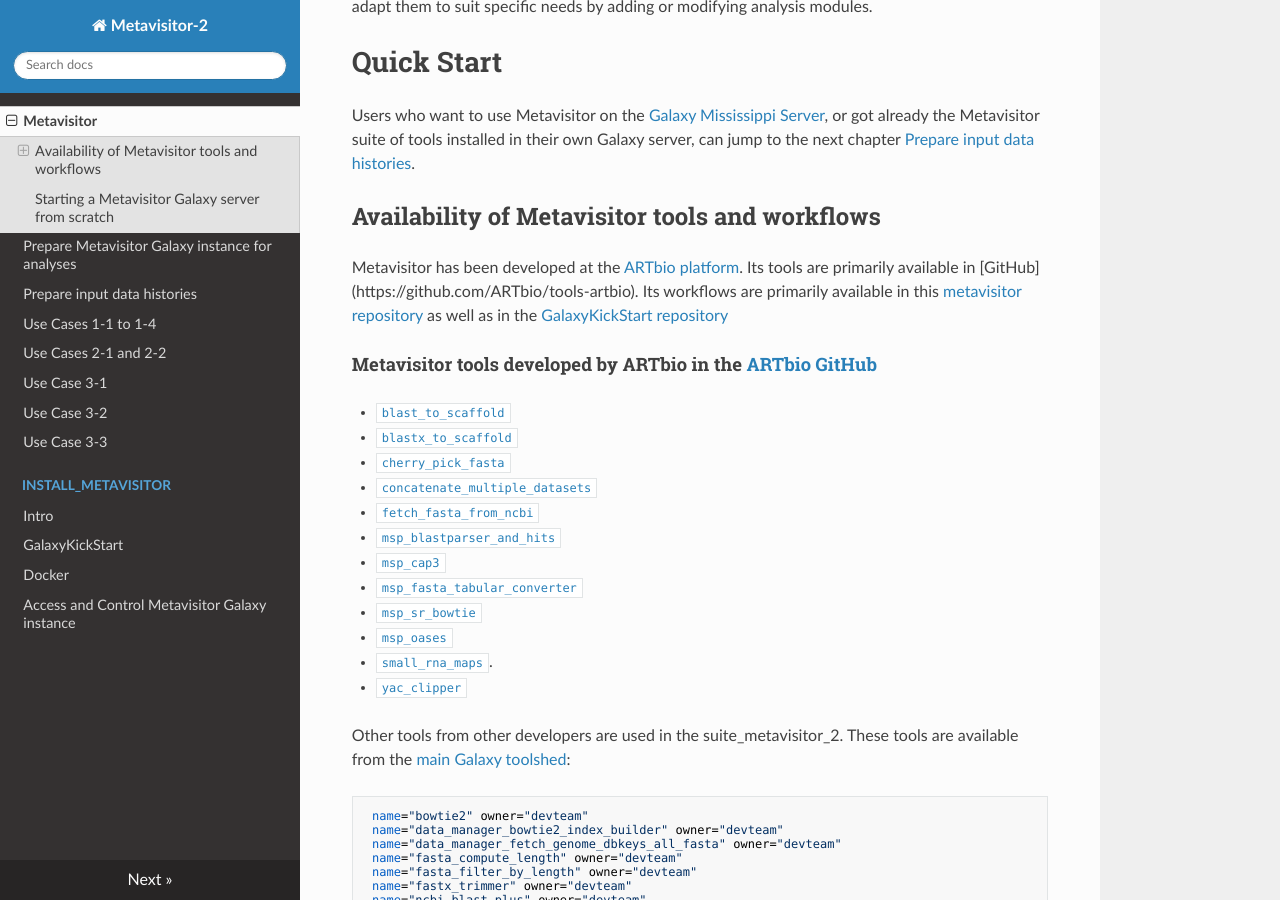
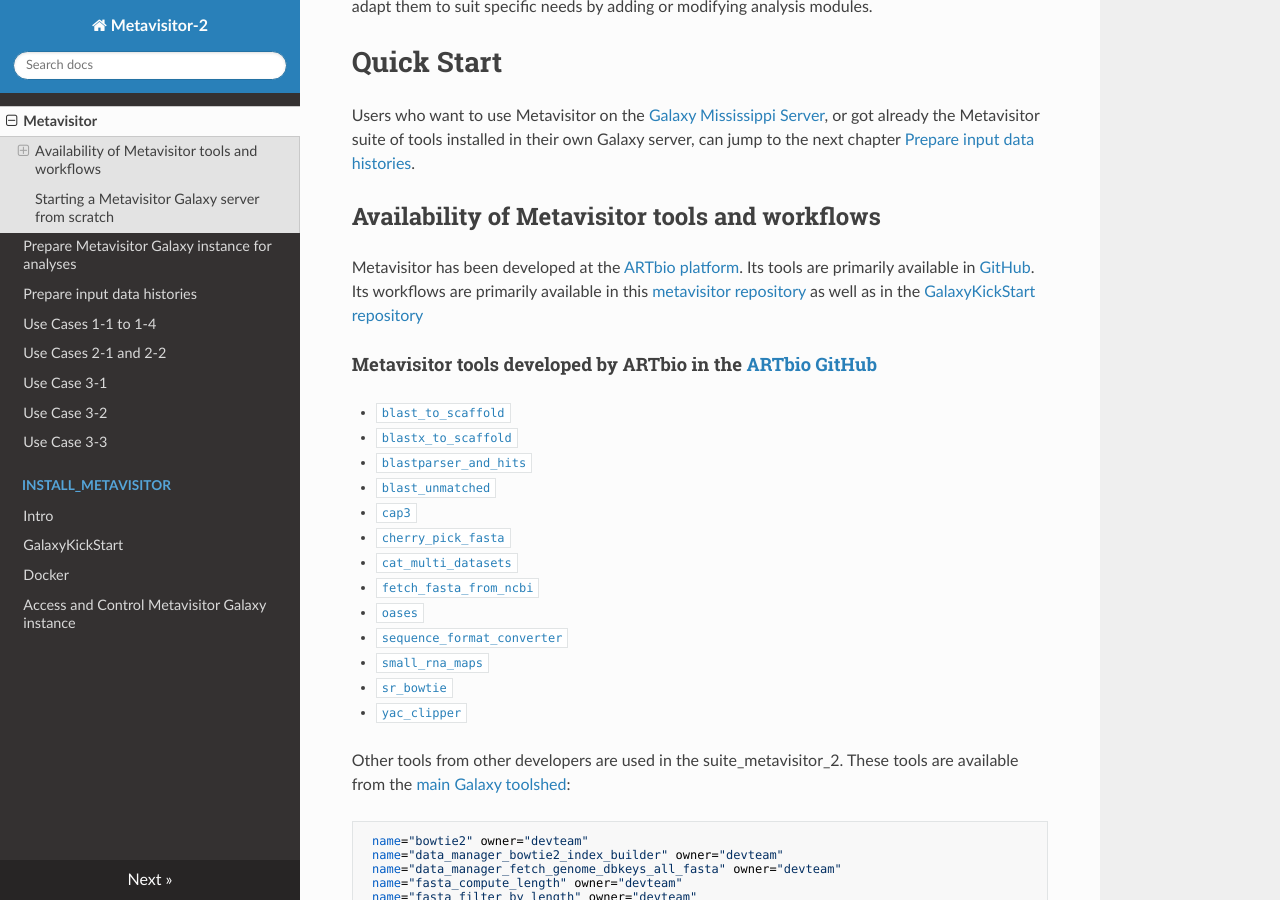
Before and after one commit to ARTbio/metavisitor, an MkDocs documentation site: the page built from docs/index.md, in a window 1280 px wide and 900 px high, scrolled down 305 px. Built offline with MkDocs 1.6.1, drawn with Linux system fonts in a browser that asks for light colours; nearby versions of some CDN libraries; old or Windows-style settings are respelled for this version of MkDocs.

Commit message:
Change old tool names to new ones

```diff
--- a/docs/index.md
+++ b/docs/index.md
@@ -20,7 +20,7 @@
 ## Availability of Metavisitor tools and workflows
 
 Metavisitor has been developed at the [ARTbio platform](http://artbio.fr). Its tools are
-primarily available in [GitHub] (https://github.com/ARTbio/tools-artbio). Its workflows are
+primarily available in [GitHub](https://github.com/ARTbio/tools-artbio). Its workflows are
 primarily available in this
 [metavisitor repository](https://github.com/ARTbio/metavisitor/tree/master/extra-files/metavisitor)
 as well as in the [GalaxyKickStart repository](https://github.com/ARTbio/GalaxyKickStart/tree/master/extra-files/metavisitor)
@@ -29,15 +29,16 @@
 
 - [`blast_to_scaffold`](https://github.com/ARTbio/tools-artbio/tree/master/tools/blast_to_scaffold)
 - [`blastx_to_scaffold`](https://github.com/ARTbio/tools-artbio/tree/master/tools/blastx_to_scaffold)
+- [`blastparser_and_hits`](https://github.com/ARTbio/tools-artbio/tree/master/tools/blastparser_and_hits)
+- [`blast_unmatched`](https://github.com/ARTbio/tools-artbio/tree/master/tools/blast_unmatched)
+- [`cap3`](https://github.com/ARTbio/tools-artbio/tree/master/tools/cap3)
 - [`cherry_pick_fasta`](https://github.com/ARTbio/tools-artbio/tree/master/tools/cherry_pick_fasta)
-- [`concatenate_multiple_datasets`](https://github.com/ARTbio/tools-artbio/tree/master/tools/concatenate_multiple_datasets)
+- [`cat_multi_datasets`](https://github.com/ARTbio/tools-artbio/tree/master/tools/concat_multi_datasets)
 - [`fetch_fasta_from_ncbi`](https://github.com/ARTbio/tools-artbio/tree/master/tools/fetch_fasta_from_ncbi)
-- [`msp_blastparser_and_hits`](https://github.com/ARTbio/tools-artbio/tree/master/tools/msp_blastparser_and_hits)
-- [`msp_cap3`](https://github.com/ARTbio/tools-artbio/tree/master/tools/msp_cap3)
-- [`msp_fasta_tabular_converter`](https://github.com/ARTbio/tools-artbio/tree/master/tools/msp_fasta_tabular_converter)
-- [`msp_sr_bowtie`](https://github.com/ARTbio/tools-artbio/tree/master/tools/msp_sr_bowtie)
-- [`msp_oases`](https://github.com/ARTbio/tools-artbio/tree/master/tools/msp_oases)
-- [`small_rna_maps`](https://github.com/ARTbio/tools-artbio/tree/master/tools/small_rna_maps).
+- [`oases`](https://github.com/ARTbio/tools-artbio/tree/master/tools/oases)
+- [`sequence_format_converter`](https://github.com/ARTbio/tools-artbio/tree/master/tools/sequence_format_converter)
+- [`small_rna_maps`](https://github.com/ARTbio/tools-artbio/tree/master/tools/small_rna_maps)
+- [`sr_bowtie`](https://github.com/ARTbio/tools-artbio/tree/master/tools/sr_bowtie)
 - [`yac_clipper`](https://github.com/ARTbio/tools-artbio/tree/master/tools/yac_clipper)
 
 Other tools from other developers are used in the suite_metavisitor_2. These tools are
```
